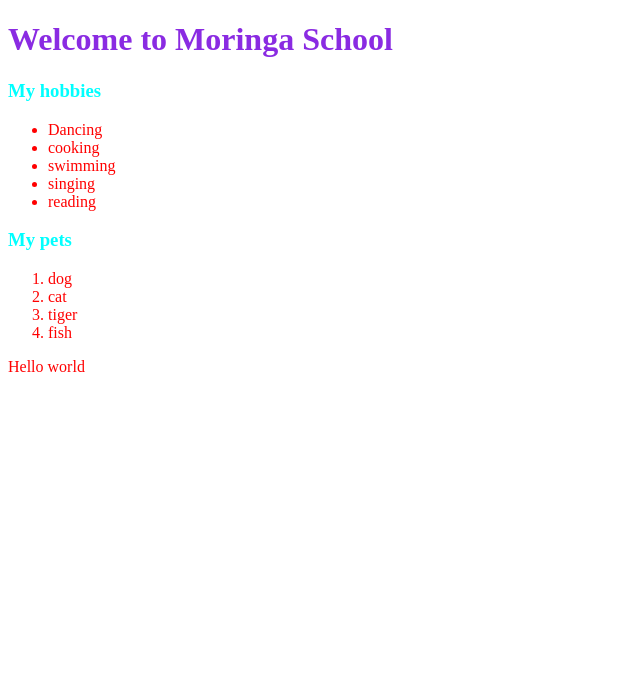
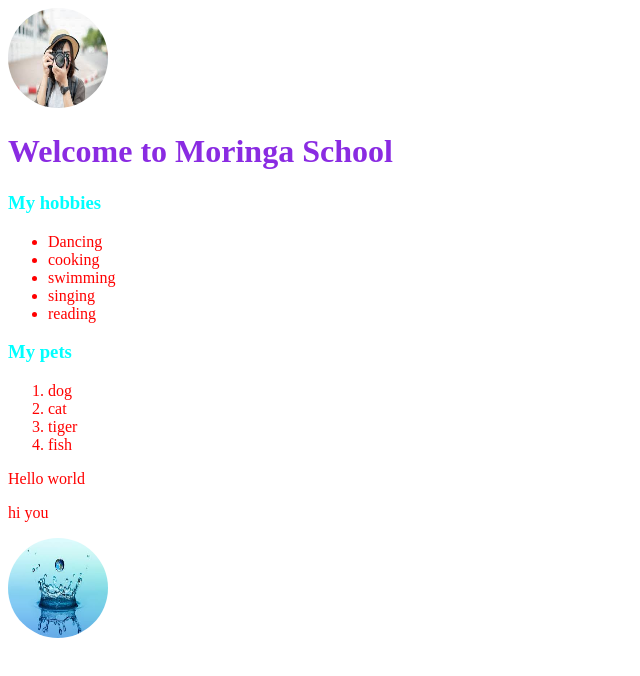
Before and after one commit to kinya1738/example, a plain HTML site: page index.html in a window 1280 px wide. Shown: the whole page, without its empty margins (0-640 px from the left). Drawn offline with Linux system fonts and the light colour scheme.

Commit message:
added changes

```diff
--- a/css/style.css
+++ b/css/style.css
@@ -10,3 +10,8 @@ h3{
 h3{
     color: aqua
 }
+img{
+    height: 100px;
+    width: 100px;
+    border-radius: 50%;
+}
--- a/index.html
+++ b/index.html
@@ -7,6 +7,9 @@
     <link rel="stylesheet" href="css/style.css">
 </head>
 <body>
+    <div>
+        <img src="images/Pasted image.png" alt="kinya">
+    </div>
     <h1>Welcome to Moringa School</h1>
     <h3>My hobbies</h3>
     <ul>
@@ -24,5 +27,9 @@
         <li>fish</li>
     </ol>
     <p>Hello world</p>
+    <p>hi you</p>
+    <div>
+        <img src="images/Pasted image (2).png" alt="kinya">
+    </div>
 </body>
 </html>
```
Also changed, not shown: images/Pasted image (2).png (added), images/Pasted image.png (added).
